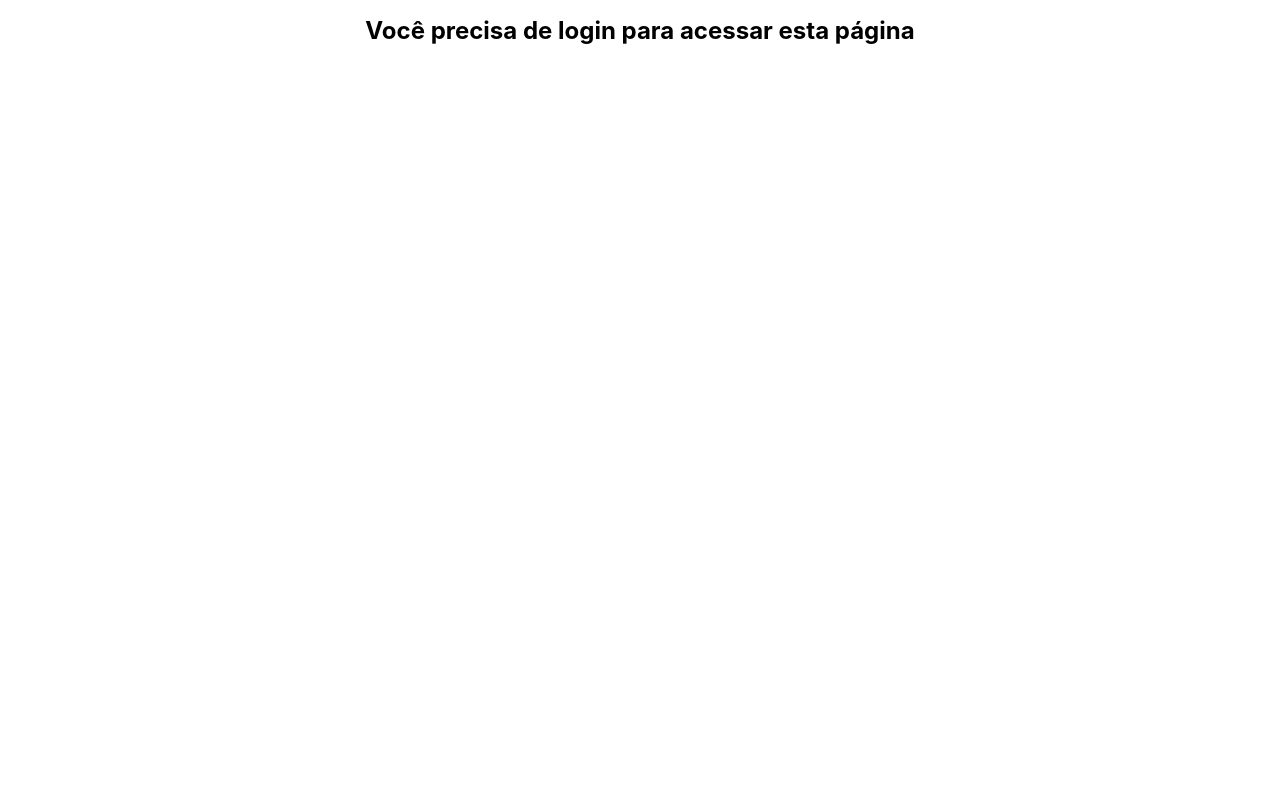
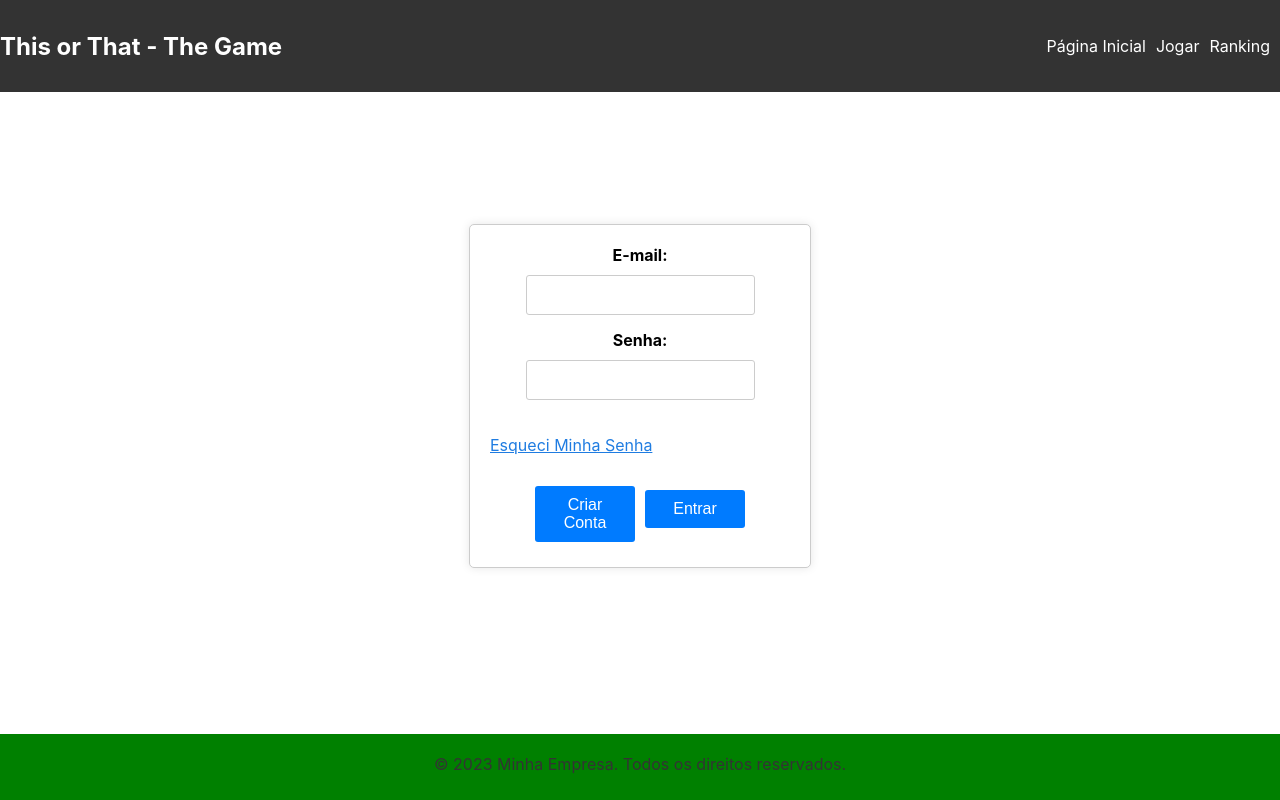
Before and after one commit to Daniel-Schutz/grupo_01-PW-T02-2023-2, a React (Create React App) app: page /login in a window 1280 px wide. Before the commit this address led to /not-found. Built offline with nearby package versions, Linux system fonts and the light colour scheme; no server answers.

Commit message:
Removing component notfound

```diff
--- a/src/App.js
+++ b/src/App.js
@@ -11,7 +11,6 @@
 import { ToastContainer } from 'react-toastify';
 import 'react-toastify/dist/ReactToastify.css';
 import { logout } from './firebaseConnection';
-import NotFound from "./components/NotFound";
 import { Navigate } from "react-router-dom";
 import { useAuthState } from "react-firebase-hooks/auth";
 import { auth } from "./firebaseConnection";
@@ -20,7 +19,7 @@
 const PrivateRoute = ({ element }) => {
   const [user] = useAuthState(auth);
 
-  return user ? element : <Navigate to="/not-found" replace />;
+  return user ? element : <Navigate to="/login" replace />;
 };
 
 const App = () => {
@@ -47,8 +46,8 @@
         <Route path="/ranking" element={<PrivateRoute element={<Ranking />} />}/>
         <Route path="/tela-principal" element={<PrivateRoute element={<TelaPrincipal />} />}/>
         <Route path="/escolher-opcoes" element={<PrivateRoute element={<EscolherOpcoes />} />}/>
-        <Route path="/not-found" element={<NotFound />} />
-        <Route path="*" element={<Navigate to="/not-found" replace />} />
+        <Route path="/login" element={<Login />} />
+        <Route path="*" element={<Navigate to="/login" replace />} />
       </Routes>
       <ToastContainer />
     </Router>
--- a/src/components/NotFound.js
+++ /dev/null
@@ -1,11 +0,0 @@
-
-
-function NotFound(){
-
-return(
-    <h1>Você precisa de login para acessar esta página</h1>
-)
-
-}
-
-export default NotFound;
```
